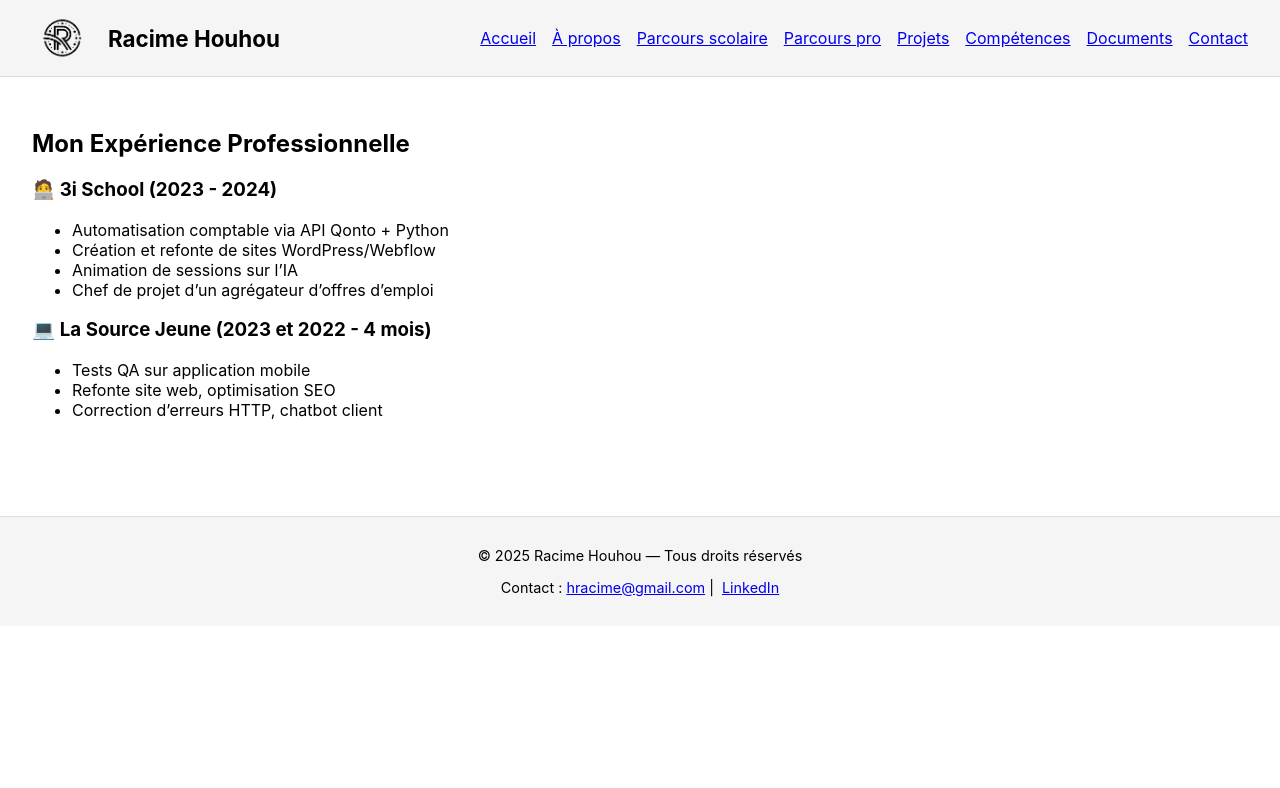
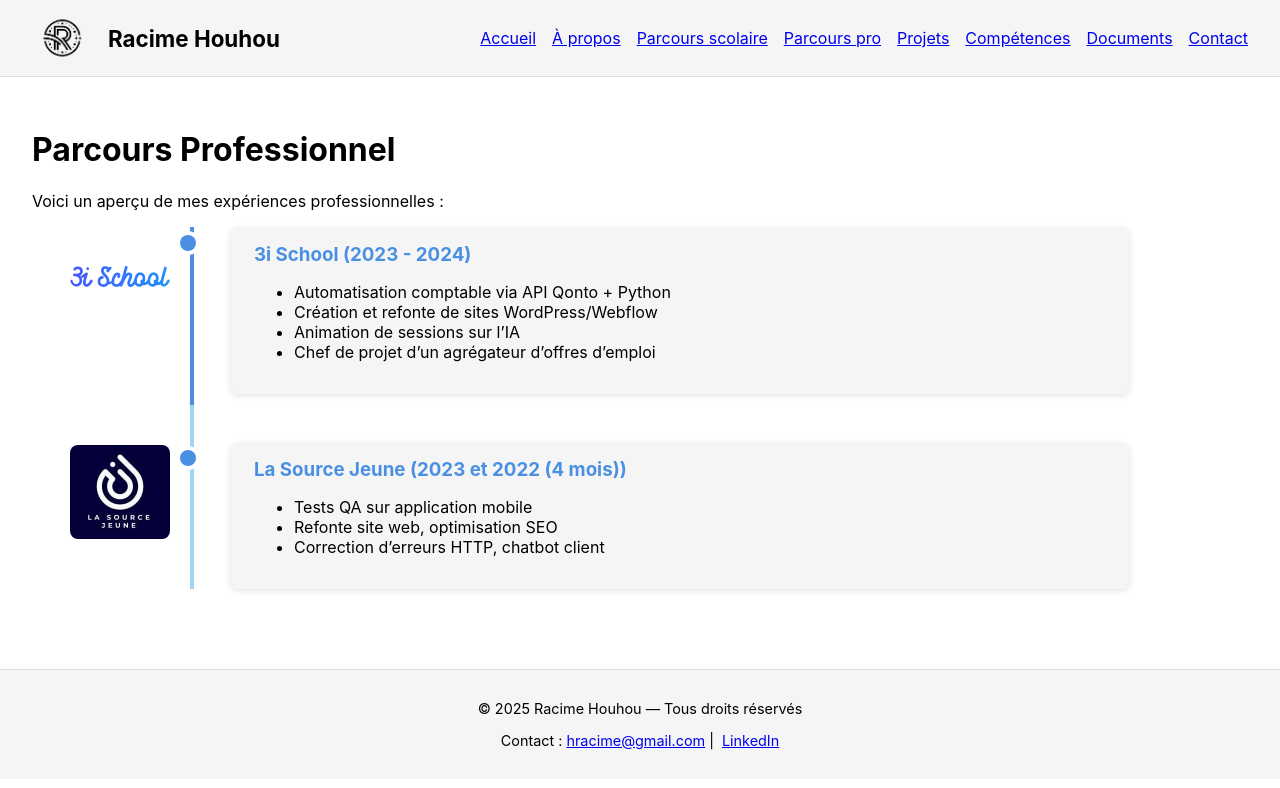
Before and after one commit to racime78/portfolio-react, a React (Create React App) app: page /parcours-pro in a window 1280 px wide. Shown: the top 788 px of the page. Built offline with nearby package versions, Linux system fonts and the light colour scheme.

Commit message:
Ajout de la timeline Pro

```diff
--- /dev/null
+++ b/src/components/ProItem.jsx
@@ -0,0 +1,26 @@
+import { useInView } from 'react-intersection-observer';
+import './Timeline.css';
+
+export default function ProItem({ year, company, description, logo }) {
+  const { ref, inView } = useInView({
+    threshold: 0.2,
+    triggerOnce: true,
+  });
+
+  return (
+    <div ref={ref} className={`timeline-item ${inView ? 'visible' : ''}`}>
+      <div className="timeline-logo">
+        {logo && <img src={logo} alt={`${company} logo`} />}
+      </div>
+      <div className="timeline-dot" />
+      <div className="timeline-content">
+        <h3>{company} ({year})</h3>
+        <ul>
+          {description.map((task, idx) => (
+            <li key={idx}>{task}</li>
+          ))}
+        </ul>
+      </div>
+    </div>
+  );
+}
--- /dev/null
+++ b/src/components/TimelinePro.jsx
@@ -0,0 +1,69 @@
+import { useRef, useEffect, useState } from 'react';
+import ProItem from './ProItem';
+import './Timeline.css';
+
+import logo3i from '../assets/3i-project.svg';
+import logoSource from '../assets/lasource.jpeg';
+
+export default function TimelinePro() {
+  const containerRef = useRef(null);
+  const [progress, setProgress] = useState(0);
+
+  const data = [
+    {
+      year: '2023 - 2024',
+      company: '3i School',
+      description: [
+        'Automatisation comptable via API Qonto + Python',
+        'Création et refonte de sites WordPress/Webflow',
+        'Animation de sessions sur l’IA',
+        'Chef de projet d’un agrégateur d’offres d’emploi',
+      ],
+      logo: logo3i,
+    },
+    {
+      year: '2023 et 2022 (4 mois)',
+      company: 'La Source Jeune',
+      description: [
+        'Tests QA sur application mobile',
+        'Refonte site web, optimisation SEO',
+        'Correction d’erreurs HTTP, chatbot client',
+      ],
+      logo: logoSource,
+    },
+  ];
+
+  useEffect(() => {
+    const handleScroll = () => {
+      const el = containerRef.current;
+      if (!el) return;
+
+      const rect = el.getBoundingClientRect();
+      const windowHeight = window.innerHeight;
+      const fullHeight = rect.height + windowHeight;
+
+      const scrolled = Math.min(
+        Math.max(((windowHeight - rect.top) / fullHeight) * 100, 0),
+        100
+      );
+
+      setProgress(scrolled);
+    };
+
+    window.addEventListener('scroll', handleScroll);
+    handleScroll(); // initial call
+    return () => window.removeEventListener('scroll', handleScroll);
+  }, []);
+
+  return (
+    <div className="timeline" ref={containerRef}>
+      <div className="timeline-bar-background" />
+      <div className="timeline-bar-progress" style={{ height: `${progress}%` }} />
+      <div className="timeline-items">
+        {data.map((item, index) => (
+          <ProItem key={index} {...item} />
+        ))}
+      </div>
+    </div>
+  );
+}
--- a/src/pages/ParcoursPro.jsx
+++ b/src/pages/ParcoursPro.jsx
@@ -1,27 +1,11 @@
-//import projet3i from '../assets/3i-project.jpg'; // ex : image de projet
-//import lasource from '../assets/lasource.jpg';
+import TimelinePro from '../components/TimelinePro';
 
 export default function ParcoursPro() {
   return (
-    <div style={{ padding: "2rem" }}>
-      <h2>Mon Expérience Professionnelle</h2>
-
-      <h3>🧑‍💻 3i School (2023 - 2024)</h3>
-       {/*<img src={projet3i} alt="Projet 3i School" style={{ width: "100%", maxWidth: "500px" }} />*/}
-      <ul>
-        <li>Automatisation comptable via API Qonto + Python</li>
-        <li>Création et refonte de sites WordPress/Webflow</li>
-        <li>Animation de sessions sur l’IA</li>
-        <li>Chef de projet d’un agrégateur d’offres d’emploi</li>
-      </ul>
-
-      <h3>💻 La Source Jeune (2023 et 2022 - 4 mois)</h3>
-       {/*<img src={lasource} alt="Travail chez La Source Jeune" style={{ width: "100%", maxWidth: "500px" }} />*/}
-      <ul>
-        <li>Tests QA sur application mobile</li>
-        <li>Refonte site web, optimisation SEO</li>
-        <li>Correction d’erreurs HTTP, chatbot client</li>
-      </ul>
+    <div style={{ padding: '2rem' }}>
+      <h1>Parcours Professionnel</h1>
+      <p>Voici un aperçu de mes expériences professionnelles :</p>
+      <TimelinePro />
     </div>
   );
 }
```
Also changed, not shown: src/assets/3i-project.svg (added), src/assets/lasource.jpeg (added).
